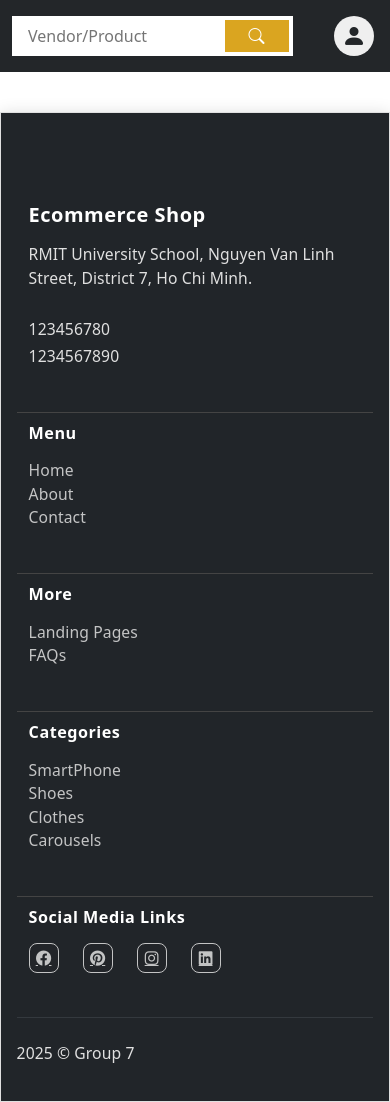
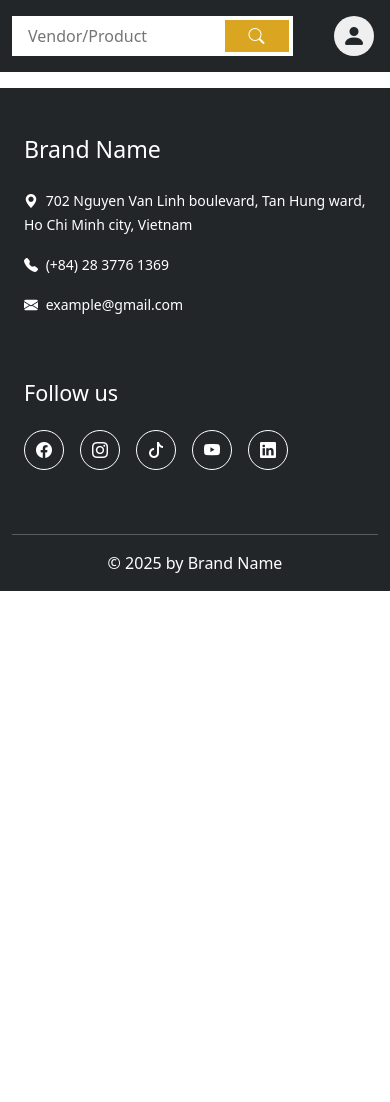
Before and after one commit to Vong1207/Group-Project-Fullstack, a React (Vite) app in the folder client/: page / in a window 390 px wide. After the commit the page ends 844 px from the top, so only its background shows below. Built offline with nearby package versions, Linux system fonts and the light colour scheme.

Commit message:
Edited Footer

```diff
--- a/client/src/pages/partials/Footer.css
+++ b/client/src/pages/partials/Footer.css
@@ -1,227 +1,32 @@
-/* Heading phụ cho mobile */
-.footer-title-sub {
-  font-size: 1.08rem;
-  font-weight: 600;
-  margin-bottom: 0.7rem;
-}
+footer {
+  background-color: var(--eerieBlack);
+  color: white;
 
-@media (max-width: 767.98px) {
-  .footer-title-main {
-    font-size: 1.25rem;
-    font-weight: 800;
-    margin-bottom: 1rem;
-  }
-  .footer-title-sub {
-    font-size: 1.01rem;
-    font-weight: 600;
-    margin-bottom: 0.6rem;
-  }
-  .footer-col-sub {
-    border-top: 1px solid #444;
-    padding-top: 0.7rem;
-  }
-  .footer-col-sub:first-child {
-    border-top: none;
-    padding-top: 0;
+  & .socialsContainer {
+    & a {
+      text-decoration: none;
+
+      & button {
+        width: 2.5rem;
+        height: 2.5rem;
+        background-color: var(--eerieBlack);
+        border: 1px solid white;
+        border-radius: 50%;
+        transition: all 0.3s ease-in-out;
+
+        & i {
+          color: white;
+          transition: all 0.4s ease-in-out;
         }
       }
 
-footer.footer {
-  background: #232629;
-  color: #fff;
-  font-size: 1rem;
-  box-shadow: 0 2px 16px rgba(0,0,0,0.15);
-  border-radius: 0;
-  margin-top: 40px;
-  margin-inline: 0;
-  width: 100vw;
-  position: relative;
-  left: 0;
-  right: 0;
-  transform: none;
-}
+      & button:hover {
+        border: 1px solid var(--goldenrod);
 
-footer .container {
-  max-width: 1200px;
-  /* padding: 48px 60px 24px 60px; */
-}
-
-footer h5 {
-  font-weight: 600;
-  margin-bottom: 1rem;
-  font-size: 1.15rem;
-}
-
-footer .footer-title-main {
-  font-size: 1.5rem;
-  font-weight: 800;
-  letter-spacing: 0.5px;
-  margin-bottom: 1.2rem;
-}
-
-footer ul {
-  padding-left: 0;
-  list-style: none;
-  margin-bottom: 0;
-}
-
-footer a {
-  color: #fff;
-  opacity: 0.85;
-  transition: color 0.2s, opacity 0.2s;
-  font-size: 1rem;
-}
-footer a:hover {
-  color: #0d6efd;
-  opacity: 1;
-  text-decoration: underline;
-}
-
-footer .d-flex.gap-3 a {
-  display: inline-flex;
-  align-items: center;
-  justify-content: center;
-  width: 38px;
-  height: 38px;
-  border-radius: 50%;
-  background: #232629;
-  border: 1px solid #444;
-  margin-right: 8px;
-  font-size: 1.3rem;
-  transition: background 0.2s, color 0.2s;
-}
-footer .d-flex.gap-3 a:last-child {
-  margin-right: 0;
-}
-footer .d-flex.gap-3 a:hover {
-  background: #0d6efd;
-  color: #fff;
-  border-color: #0d6efd;
-}
-
-footer hr {
-  border-color: #444;
-}
-
-
-@media (max-width: 991.98px) {
-  footer .container {
-    padding: 32px 24px 16px 24px;
-  }
-  footer .row > div {
-    margin-bottom: 1.5rem;
-  }
-  footer h5 {
-    font-size: 1.1rem;
-  }
-  footer .d-flex.gap-3 a {
-    width: 34px;
-    height: 34px;
-    font-size: 1.1rem;
+        & i {
+          color: var(--goldenrod);
         }
       }
-
-@media (max-width: 767.98px) {
-  footer .container {
-    padding: 18px 4vw 10px 4vw;
-  }
-  footer .row {
-    flex-direction: column;
-    gap: 0;
-  }
-  footer .row > div {
-    margin-bottom: 1.2rem;
-    text-align: left;
-  }
-  footer h5 {
-    font-size: 1rem;
-    margin-bottom: 0.7rem;
-    font-weight: 600;
-  }
-  footer .footer-title-main {
-    font-size: 1.25rem;
-    font-weight: 800;
-    margin-bottom: 1rem;
-  }
-  footer .d-flex.gap-3 a {
-    width: 32px;
-    height: 32px;
-    font-size: 1rem;
-  }
-  footer .d-flex.flex-md-row {
-    flex-direction: column !important;
-    align-items: flex-start !important;
-    gap: 0.7rem;
-  }
-  footer .mb-2.mb-md-0 {
-    margin-bottom: 0.5rem !important;
-  }
-  footer .row > div:not(:first-child) {
-    border-top: 1px solid #444;
-    padding-top: 0.7rem;
     }
   }
-
-@media (max-width: 575.98px) {
-  footer.footer {
-    font-size: 0.95rem;
-    border-radius: 0;
-    margin-inline: 0;
-    border: 1px solid #e0e0e0;
-    background: #232629;
-    box-shadow: 0 2px 8px rgba(0,0,0,0.08);
 }
-  footer .container {
-    padding: 18px 4vw 12px 4vw;
-  }
-  footer h5 {
-    font-size: 1.08rem;
-    font-weight: 600;
-    letter-spacing: 0.5px;
-    margin-bottom: 0.6rem;
-    color: #fff;
-    text-align: left;
-  }
-  footer .row > div, footer .row {
-    text-align: left;
-  }
-  footer p, footer div, footer ul, footer li, footer a {
-    font-weight: 400;
-    color: #e0e0e0;
-    font-size: 0.98rem;
-    letter-spacing: 0.1px;
-  }
-  footer .d-flex.gap-3 a {
-    width: 30px;
-    height: 30px;
-    font-size: 0.98rem;
-    border-radius: 8px;
-    border: 1px solid #e0e0e0;
-    background: #232629;
-    color: #e0e0e0;
-  }
-  footer .d-flex.gap-3 a:hover {
-    background: #0d6efd;
-    color: #fff;
-    border-color: #0d6efd;
-  }
-  footer hr {
-    border-color: #e0e0e0;
-    margin: 10px 0;
-  }
-  footer .d-flex.flex-md-row {
-    flex-direction: column !important;
-    align-items: flex-start !important;
-    gap: 0.7rem;
-  }
-  footer .mb-2.mb-md-0 {
-    margin-bottom: 0.5rem !important;
-  }
-  footer .container, footer .row {
-    width: 100%;
-    margin: 0;
-  }
-  footer .container {
-    max-width: 100vw;
-  }
-}
--- a/client/src/pages/partials/Footer.jsx
+++ b/client/src/pages/partials/Footer.jsx
@@ -1,58 +1,54 @@
 import './Footer.css'
+import { Link } from 'react-router-dom'
 
 export default function Footer() {
     return (
-        <footer className="footer bg-dark text-light pt-5 pb-3" style={{boxShadow: '0 2px 16px rgba(0,0,0,0.15)', marginTop: '40px'}}>
-            <div className="container">
-                <div className="row gy-4">
-                    <div className="col-md-3">
-                        <h5 className="mb-3 footer-title-main">Ecommerce Shop</h5>
-                        <p className="mb-1">RMIT University School, Nguyen Van Linh Street, District 7, Ho Chi Minh.</p>
-                        <br />
-                        <div className="mb-1">123456780</div>
-                        <div>1234567890</div>
+        <footer>
+            <div className='container px-sm-0'>
+                <div className='row mx-0 py-5'>
+                    <div className='col-md-7 col-12'>
+                        <h1 className='fs-3 mb-4'>Brand Name</h1>
+                        <p><small><span className='bi bi-geo-alt-fill me-1'></span> 702 Nguyen Van Linh boulevard, Tan Hung ward, Ho Chi Minh city, Vietnam</small></p>
+                        <p><small><span className='bi bi-telephone-fill me-1'></span> (+84) 28 3776 1369</small></p>
+                        <p><small><span className='bi bi-envelope-fill me-1'></span> example@gmail.com</small></p>
                     </div>
-                    <div className="col-md-2 footer-col-sub">
-                        <h5 className="mb-3 footer-title-sub">Menu</h5>
-                        <ul className="list-unstyled">
-                        <li><a href="#" className="text-decoration-none">Home</a></li>
-                        <li><a href="#" className="text-decoration-none">About</a></li>
-                        <li><a href="#" className="text-decoration-none">Contact</a></li>
-                        </ul>
-                    </div>
-                    <div className="col-md-2 footer-col-sub">
-                        <h5 className="mb-3 footer-title-sub">More</h5>
-                        <ul className="list-unstyled">
-                        <li><a href="#" className="text-decoration-none">Landing Pages</a></li>
-                        <li><a href="#" className="text-decoration-none">FAQs</a></li>
-                        </ul>
-                    </div>
-                    <div className="col-md-2 footer-col-sub">
-                        <h5 className="mb-3 footer-title-sub">Categories</h5>
-                        <ul className="list-unstyled">
-                        <li><a href="#" className="text-decoration-none">SmartPhone</a></li>
-                        <li><a href="#" className="text-decoration-none">Shoes</a></li>
-                        <li><a href="#" className="text-decoration-none">Clothes</a></li>
-                        <li><a href="#" className="text-decoration-none">Carousels</a></li>
-                        </ul>
-                    </div>
-                    <div className="col-md-3 footer-col-sub">
-                        <h5 className="mb-3 footer-title-sub">Social Media Links</h5>
-                        <div className="d-flex gap-3">
-                            <a href="#"><i className="fab fa-facebook"></i></a>
-                            <a href="#"><i className="fab fa-pinterest"></i></a>
-                            <a href="#"><i className="fab fa-instagram"></i></a>
-                            <a href="#"><i className="fab fa-linkedin"></i></a>
+
+                    <div className='col-md-5 col-12 mt-md-0 mt-5'>
+                        <h2 className='fs-4 mb-4'>Follow us</h2>
+                        <div className='d-flex gap-3 socialsContainer'>
+                            <Link to='https://www.facebook.com/' target='blank'>
+                                <button type='button'>
+                                    <i className='bi bi-facebook'></i>
+                                </button>
+                            </Link>
+                            <Link to='https://www.instagram.com' target='blank'>
+                                <button type='button'>
+                                    <i className='bi bi-instagram'></i>
+                                </button>
+                            </Link>
+                            <Link to='https://www.tiktok.com' target='blank'>
+                                <button type='button'>
+                                    <i className='bi bi-tiktok'></i>
+                                </button>
+                            </Link>
+                            <Link to='https://www.youtube.com' target='blank'>
+                                <button type='button'>
+                                    <i className='bi bi-youtube'></i>
+                                </button>
+                            </Link>
+                            <Link to='https://www.linkedin.com' target='blank'>
+                                <button type='button'>
+                                    <i className='bi bi-linkedin'></i>
+                                </button>
+                            </Link>
                         </div>
                     </div>
                 </div>
-                <hr className="border-secondary my-4" />
-                <div className="d-flex flex-column flex-md-row justify-content-between align-items-center">
-                    <div className="mb-2 mb-md-0">2025 © Group 7</div>
-                    {/* <div>
-                        <a href="#" className="text-light text-decoration-none me-3">Terms of use</a>
-                        <a href="#" className="text-light text-decoration-none">Privacy policy</a>
-                    </div> */}
+
+                <hr />
+
+                <div className='row text-center'>
+                    <p>© 2025 by Brand Name</p>
                 </div>
             </div>
         </footer>
```
Lines whose indentation alone changed are shown as unchanged.
